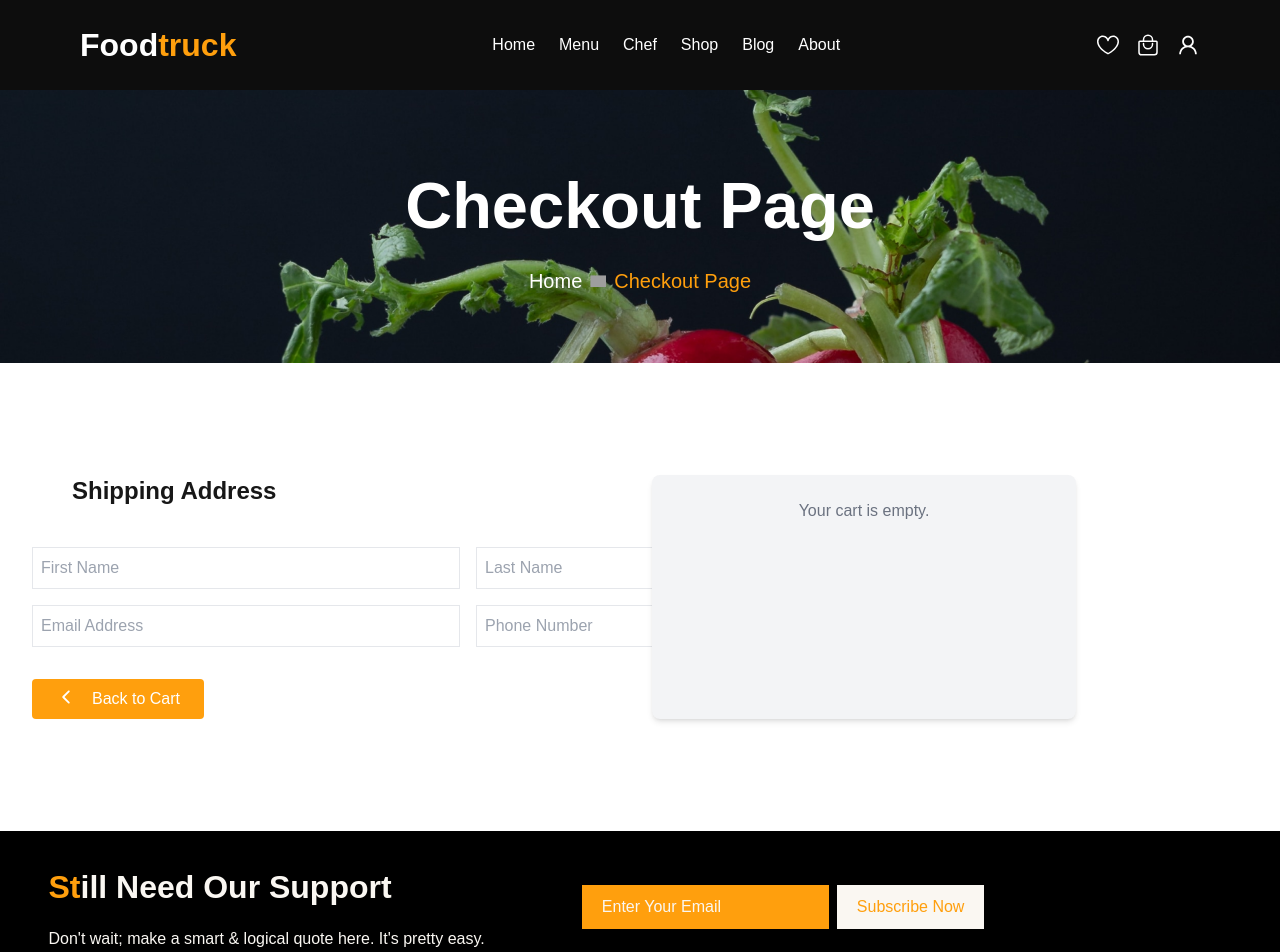
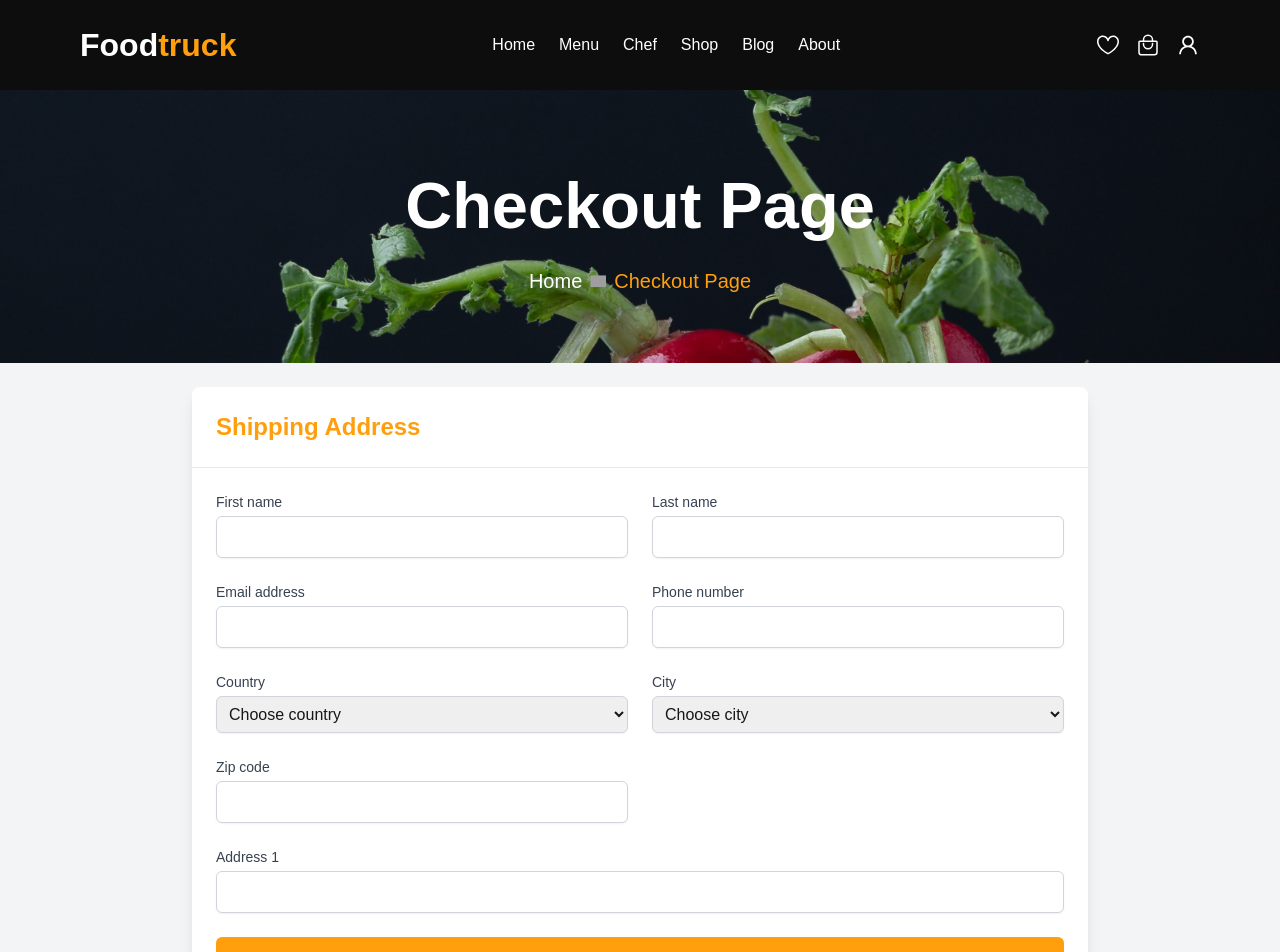
Before and after one commit to MuhammadFahadSiddiqui/hackathon-final-project-quarter-2, a Next.js app: page /checkout in a window 1280 px wide. Shown: the top 952 px of the page. Built offline with nearby package versions, Linux system fonts and the light colour scheme; grey boxes are pictures that could not be loaded.

Commit message:
update code

```diff
--- a/package.json
+++ b/package.json
@@ -13,6 +13,7 @@
     "@sanity/client": "^6.25.0",
     "@sanity/image-url": "^1.1.0",
     "@sanity/vision": "^3.70.0",
+    "@types/react-redux": "^7.1.34",
     "cookie": "^1.0.2",
     "js": "^0.1.0",
     "js-cookie": "^3.0.5",
--- a/src/app/checkout/page.tsx
+++ b/src/app/checkout/page.tsx
@@ -1,116 +1,208 @@
 "use client";
-
-import React from "react";
-import Image from "next/image";
-import { FaArrowRight } from "react-icons/fa";
-import { IoIosArrowBack, IoIosArrowForward } from "react-icons/io";
-import { useCart } from "../context/cartProvider";
+import React, { useState } from "react";
+import { useSelector } from "react-redux";
 import Banner from "../component/banner";
 
-// ✅ Cart item کا صحیح TypeScript type define کریں
+// RootState کی ٹائپ کو شامل کریں
+import { RootState } from "../../redux/store"; // اپنی store فائل کے مطابق ایڈجسٹ کریں
+
+// CartItem کی ساخت بتائیں
 interface CartItem {
-  id: string;
+  id: number;
   name: string;
   price: number;
-  quantity: number;
-  imageUrl: string;
+  qty: number;
 }
 
-function CheckOut() {
-  const { cart, removeFromCart } = useCart() as { cart: CartItem[]; removeFromCart: (id: string) => void };
+export default function Checkout() {
+  // useSelector کو RootState کی ٹائپ کے ساتھ استعمال کریں
+  const { cartItems = [] }: { cartItems: CartItem[] } = useSelector(
+    (state: RootState) => state.cart
+  );
 
-  // 💰 حساب کتاب
-  const subtotal: number = cart.reduce((total: number, item: CartItem) => total + item.price * item.quantity, 0);
-  const discount: number = subtotal * 0.25; // 25% discount
-  const tax: number = (subtotal - discount) * 0.1; // 10% tax
-  const total: number = subtotal - discount + tax;
+  // Reduce function میں a اور c کی ٹائپنگ
+  const itemsPrice = cartItems.reduce(
+    (a: number, c: CartItem) => a + c.price * c.qty,
+    0
+  );
+
+  // Shipping address state
+  const [shippingAddress, setShippingAddress] = useState({
+    firstName: "",
+    lastName: "",
+    email: "",
+    phone: "",
+    country: "",
+    city: "",
+    zipCode: "",
+    address1: "",
+    address2: "",
+  });
+
+  const [orderStatus, setOrderStatus] = useState(""); // Order status message for popup
+
+  const handleInputChange = (
+    e: React.ChangeEvent<HTMLInputElement | HTMLSelectElement>
+  ) => {
+    const { name, value } = e.target;
+    setShippingAddress({ ...shippingAddress, [name]: value });
+  };
+
+  const handleSubmit = (e: React.FormEvent) => {
+    e.preventDefault();
+
+    // Simply show the success message (popup) when button is clicked
+    setOrderStatus("Order placed successfully!");
+  };
 
   return (
     <div>
       <Banner heading="Checkout Page" breadcrumb="Checkout Page" />
-
-      <div className="p-8 my-20">
-        <div className="container mx-auto flex justify-center">
-          <div className="grid grid-cols-1 sm:grid-cols-2 gap-6">
-
-            {/* ✅ Shipping Address Section */}
-            <div className="w-[872px]">
-              <h4 className="text-2xl ml-10 mb-10 font-semibold">Shipping Address</h4>
-
-              <div className="flex gap-4 mb-4">
-                <input type="text" placeholder="First Name" className="w-full border p-2" />
-                <input type="text" placeholder="Last Name" className="w-full border p-2" />
+      <div className="min-h-screen bg-gray-100 p-6">
+        <div className="max-w-4xl mx-auto bg-white shadow-lg rounded-lg overflow-hidden">
+          <div className="p-6 border-b">
+            <h1 className="text-primarycolororg text-2xl font-bold">Shipping Address</h1>
           </div>
-
-              <div className="flex gap-4 mb-4">
-                <input type="email" placeholder="Email Address" className="w-full border p-2" />
-                <input type="tel" placeholder="Phone Number" className="w-full border p-2" />
+          <div className="p-6">
+            <form onSubmit={handleSubmit}>
+              <div className="grid grid-cols-1 md:grid-cols-2 gap-6">
+                <div>
+                  <label className="block text-sm font-medium text-gray-700">First name</label>
+                  <input
+                    type="text"
+                    name="firstName"
+                    value={shippingAddress.firstName}
+                    onChange={handleInputChange}
+                    className="mt-1 block w-full border border-gray-300 rounded-md shadow-sm p-2"
+                  />
                 </div>
-
-              <div className="flex justify-between mt-8">
-                <button className="flex bg-primarycolororg text-white px-6 py-2 rounded">
-                  <IoIosArrowBack className="mr-4" size={20} /> Back to Cart
-                </button>
-                <button className="flex bg-primarycolororg text-white px-4 py-2 rounded">
-                  Proceed to Shipping <IoIosArrowForward className="ml-4" size={20} />
-                </button>
+                <div>
+                  <label className="block text-sm font-medium text-gray-700">Last name</label>
+                  <input
+                    type="text"
+                    name="lastName"
+                    value={shippingAddress.lastName}
+                    onChange={handleInputChange}
+                    className="mt-1 block w-full border border-gray-300 rounded-md shadow-sm p-2"
+                  />
+                </div>
+                <div>
+                  <label className="block text-sm font-medium text-gray-700">Email address</label>
+                  <input
+                    type="email"
+                    name="email"
+                    value={shippingAddress.email}
+                    onChange={handleInputChange}
+                    className="mt-1 block w-full border border-gray-300 rounded-md shadow-sm p-2"
+                  />
+                </div>
+                <div>
+                  <label className="block text-sm font-medium text-gray-700">Phone number</label>
+                  <input
+                    type="tel"
+                    name="phone"
+                    value={shippingAddress.phone}
+                    onChange={handleInputChange}
+                    className="mt-1 block w-full border border-gray-300 rounded-md shadow-sm p-2"
+                  />
+                </div>
+                <div>
+                  <label className="block text-sm font-medium text-gray-700">Country</label>
+                  <select
+                    name="country"
+                    value={shippingAddress.country}
+                    onChange={handleInputChange}
+                    className="mt-1 block w-full border border-gray-300 rounded-md shadow-sm p-2"
+                  >
+                    <option>Choose country</option>
+                    <option>Pakistan</option>
+                  </select>
+                </div>
+                <div>
+                  <label className="block text-sm font-medium text-gray-700">City</label>
+                  <select
+                    name="city"
+                    value={shippingAddress.city}
+                    onChange={handleInputChange}
+                    className="mt-1 block w-full border border-gray-300 rounded-md shadow-sm p-2"
+                  >
+                    <option>Choose city</option>
+                    <option>Karachi</option>
+                    <option>Islamabad</option>
+                    <option>Lahore</option>
+                    <option>Hyderabad</option>
+                    <option>Multan</option>
+                    <option>Faisalabad</option>
+                  </select>
+                </div>
+                <div>
+                  <label className="block text-sm font-medium text-gray-700">Zip code</label>
+                  <input
+                    type="text"
+                    name="zipCode"
+                    value={shippingAddress.zipCode}
+                    onChange={handleInputChange}
+                    className="mt-1 block w-full border border-gray-300 rounded-md shadow-sm p-2"
+                  />
+                </div>
+                <div className="md:col-span-2">
+                  <label className="block text-sm font-medium text-gray-700">Address 1</label>
+                  <input
+                    type="text"
+                    name="address1"
+                    value={shippingAddress.address1}
+                    onChange={handleInputChange}
+                    className="mt-1 block w-full border border-gray-300 rounded-md shadow-sm p-2"
+                  />
                 </div>
               </div>
 
-            {/* ✅ Order Summary Section */}
-            <div className="w-[424px] bg-gray-100 p-6 rounded-lg shadow-md">
-              {cart.length === 0 ? (
-                <p className="text-center text-gray-500">Your cart is empty.</p>
-              ) : (
-                <>
-                  {cart.map((item: CartItem) => (
-                    <div key={item.id} className="flex items-center mb-4">
-                      <Image src={item.imageUrl} alt={item.name} width={50} height={50} />
-                      <div className="ml-4">
-                        <h4 className="text-lg font-semibold">{item.name}</h4>
-                        <p>{item.quantity} x ${item.price.toFixed(2)}</p>
-                        <p className="text-gray-600">Total: ${(item.price * item.quantity).toFixed(2)}</p>
+              <button
+                type="submit"
+                className="mt-6 w-full bg-primarycolororg text-white py-3 rounded-md hover:scale-105"
+              >
+                Place an order →
+              </button>
+            </form>
           </div>
-                      <button onClick={() => removeFromCart(item.id)} className="text-red-500 ml-auto">
-                        ❌
-                      </button>
+
+          {/* Order Summary with Cart Items */}
+          <div className="p-6 border-t">
+            <h2 className="text-primarycolororg text-xl font-bold mb-4">Order Summary</h2>
+            <div className="space-y-4">
+              {cartItems.map((item) => (
+                <div key={item.id} className="flex justify-between items-center border-b pb-2">
+                  <div>
+                    <h3 className="font-medium">{item.name}</h3>
+                    <p className="text-sm text-gray-500">Quantity: {item.qty}</p>
+                  </div>
+                  <p className="font-medium">${(item.price * item.qty).toFixed(2)}</p>
                 </div>
               ))}
-
-                  <div className="mt-4">
-                    <span className="flex justify-between mb-2">
-                      <p>Subtotal</p>
-                      <p>${subtotal.toFixed(2)}</p>
-                    </span>
-                    <span className="flex justify-between mb-2">
-                      <p>Discount (25%)</p>
-                      <p>-${discount.toFixed(2)}</p>
-                    </span>
-                    <span className="flex justify-between mb-2">
-                      <p>Tax (10%)</p>
-                      <p>${tax.toFixed(2)}</p>
-                    </span>
-                    <hr />
-                    <span className="flex justify-between mt-2 font-semibold">
+            </div>
+            <div className="mt-6 space-y-2">
+              <div className="flex justify-between font-bold text-lg">
                 <p>Total</p>
-                      <p>${total.toFixed(2)}</p>
-                    </span>
-                  </div>
-
-                  <div className="mt-8">
-                    <button className="text-white bg-primarycolororg px-4 py-2 w-full rounded flex items-center justify-between">
-                      <span>Place an Order</span>
-                      <FaArrowRight />
-                    </button>
-                  </div>
-                </>
-              )}
+                <p>${itemsPrice.toFixed(2)}</p>
               </div>
             </div>
           </div>
         </div>
       </div>
+
+      {/* Popup Message */}
+      {orderStatus && (
+        <div className="fixed inset-0 bg-gray-500 bg-opacity-50 flex justify-center items-center z-50">
+          <div className="bg-white p-6 rounded-md shadow-lg text-center">
+            <p>{orderStatus}</p>
+            <a href="/">
+              <button className="mt-4 bg-primarycolororg text-white py-2 px-6 rounded-md">
+                Close
+              </button>
+            </a>
+          </div>
+        </div>
+      )}
+    </div>
   );
 }
-
-export default CheckOut;
--- a/src/redux/slices/cardSlice.js
+++ b/src/redux/slices/cardSlice.js
@@ -9,7 +9,6 @@ const initialState = Cookies.get("cart")
         cartItems: [],
         shippingAddress: {},
         paymentMethod: '',
-
         itemsPrice: 0,
         shippingPrice: 0,
         taxPrice: 0,
@@ -33,23 +32,21 @@ const cartSlice = createSlice({
             if (existItem) {
                 // Update quantity or other item details if it already exists
                 state.cartItems = state.cartItems.map((x) =>
-                    x.id === existItem.id ? item : x
+                    x.id === existItem.id ? { ...x, qty: x.qty + item.qty } : x
                 );
             } else {
                 // Add new item to the cart
-                state.cartItems = [...state.cartItems, item];
+                state.cartItems.push(item);
             }
 
             // Recalculate prices
             state.itemsPrice = addDecimals(
                 state.cartItems.reduce((acc, item) => acc + item.price * item.qty, 0)
             );
-            state.shippingPrice = addDecimals(state.itemsPrice > 100 ? 0 : 100);
-            state.taxPrice = addDecimals(Number(0.15 * state.itemsPrice));
+            state.shippingPrice = addDecimals(state.itemsPrice > 100 ? 0 : 100); // Free shipping above $100
+            state.taxPrice = addDecimals(Number(0.15 * state.itemsPrice)); // Assuming tax is 15%
             state.totalPrice = addDecimals(
-                Number(state.itemsPrice) +
-                Number(state.shippingPrice) +
-                Number(state.taxPrice)
+                Number(state.itemsPrice) + Number(state.shippingPrice) + Number(state.taxPrice)
             );
 
             // Save updated cart state to Cookies
@@ -59,33 +56,31 @@ const cartSlice = createSlice({
             // Remove item by filtering out the item with matching ID
             state.cartItems = state.cartItems.filter((x) => x.id !== action.payload);
 
-            // Recalculate prices
+            // Recalculate prices after removing the item
             state.itemsPrice = addDecimals(
                 state.cartItems.reduce((acc, item) => acc + item.price * item.qty, 0)
             );
             state.shippingPrice = addDecimals(state.itemsPrice > 100 ? 0 : 100);
             state.taxPrice = addDecimals(Number(0.15 * state.itemsPrice));
             state.totalPrice = addDecimals(
-                Number(state.itemsPrice) +
-                Number(state.shippingPrice) +
-                Number(state.taxPrice)
+                Number(state.itemsPrice) + Number(state.shippingPrice) + Number(state.taxPrice)
             );
 
             // Save updated cart state to Cookies
             Cookies.set("cart", JSON.stringify(state));
         },
 
-
         saveShippingAddress: (state, action) => {
-            state.shippingAddress = action.payload
-            Cookies.set('cart', JSON.stringify(state))
+            state.shippingAddress = action.payload;
+            // Save updated cart state to Cookies
+            Cookies.set("cart", JSON.stringify(state));
         },
 
         savePaymentMethod: (state, action) => {
-            state.paymentMethod = action.payload
-            Cookies.set('cart', JSON.stringify(state))
+            state.paymentMethod = action.payload;
+            // Save updated cart state to Cookies
+            Cookies.set("cart", JSON.stringify(state));
         },
-
 
         hideLoading: (state) => {
             // Toggle loading state to false
--- a/tsconfig.json
+++ b/tsconfig.json
@@ -21,6 +21,6 @@
       "@/*": ["./src/*"]
     }
   },
-  "include": ["next-env.d.ts", "**/*.ts", "**/*.tsx", ".next/types/**/*.ts", "src/app/context/cartProvider.js"],
+  "include": ["next-env.d.ts", "**/*.ts", "**/*.tsx", ".next/types/**/*.ts", "src/app/context/cartProvider.js", "src/redux/slices/cardSlice.js"],
   "exclude": ["node_modules"]
 }
```
Also changed, not shown: src/app/cart/page.tsx (+82 -80 lines), src/redux/type.ts (added, +16 -0 lines), src/sanity/schemaTypes/order.ts (added, +72 -0 lines), 1 other file (tests, documents, lock files or other folders). Lines whose indentation alone changed are shown as unchanged.
